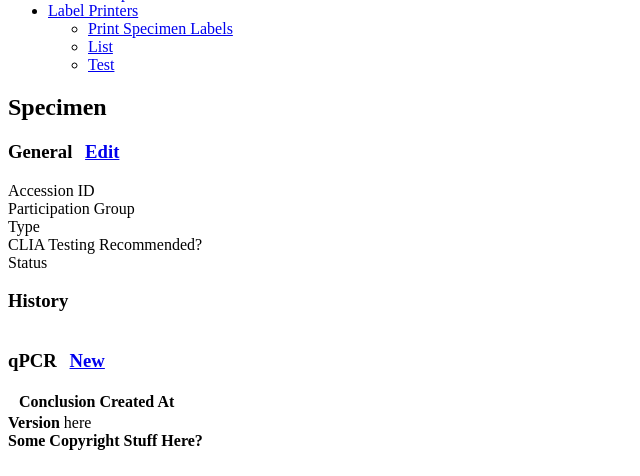
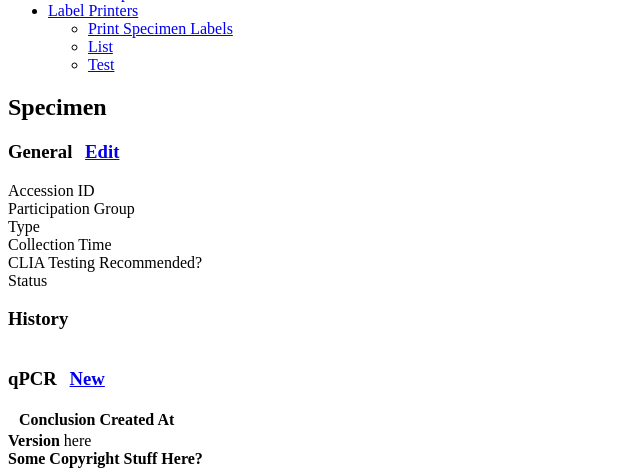
Before and after one commit to stowersinstitute/COVIDTrack, a Symfony app: template templates/specimen/specimen-view.html.twig in a window 1280 px wide. Shown: the part 326-802 px from the top of the page, without its empty margins (0-640 px from the left). Before the commit the page ends 776 px from the top, so only its background shows below. Run offline with Twig, Linux system fonts and the light colour scheme; the template is opened without the code that fills it, so the values that code supplies are empty; some libraries are stand-ins or nearby versions.

Commit message:
Specimen view screen renders Collection Time

```diff
--- a/templates/specimen/specimen-view.html.twig
+++ b/templates/specimen/specimen-view.html.twig
@@ -16,6 +16,7 @@
                     <dt>Accession ID</dt><dd>{{ specimen.accessionId }}</dd>
                     <dt>Participation Group</dt><dd>{{ specimen.participantGroup }}</dd>
                     <dt>Type</dt><dd>{{ specimen.typeText }}</dd>
+                    <dt>Collection Time</dt><dd>{{ specimen.collectedAt is empty ? "" : date("Y-m-d g:ia") }}</dd>
                     <dt>CLIA Testing Recommended?</dt><dd>{{ specimen.cliaTestingRecommendedText }}</dd>
                     <dt>Status</dt><dd>{{ specimen.statusText }}</dd>
                 </dl>
```
